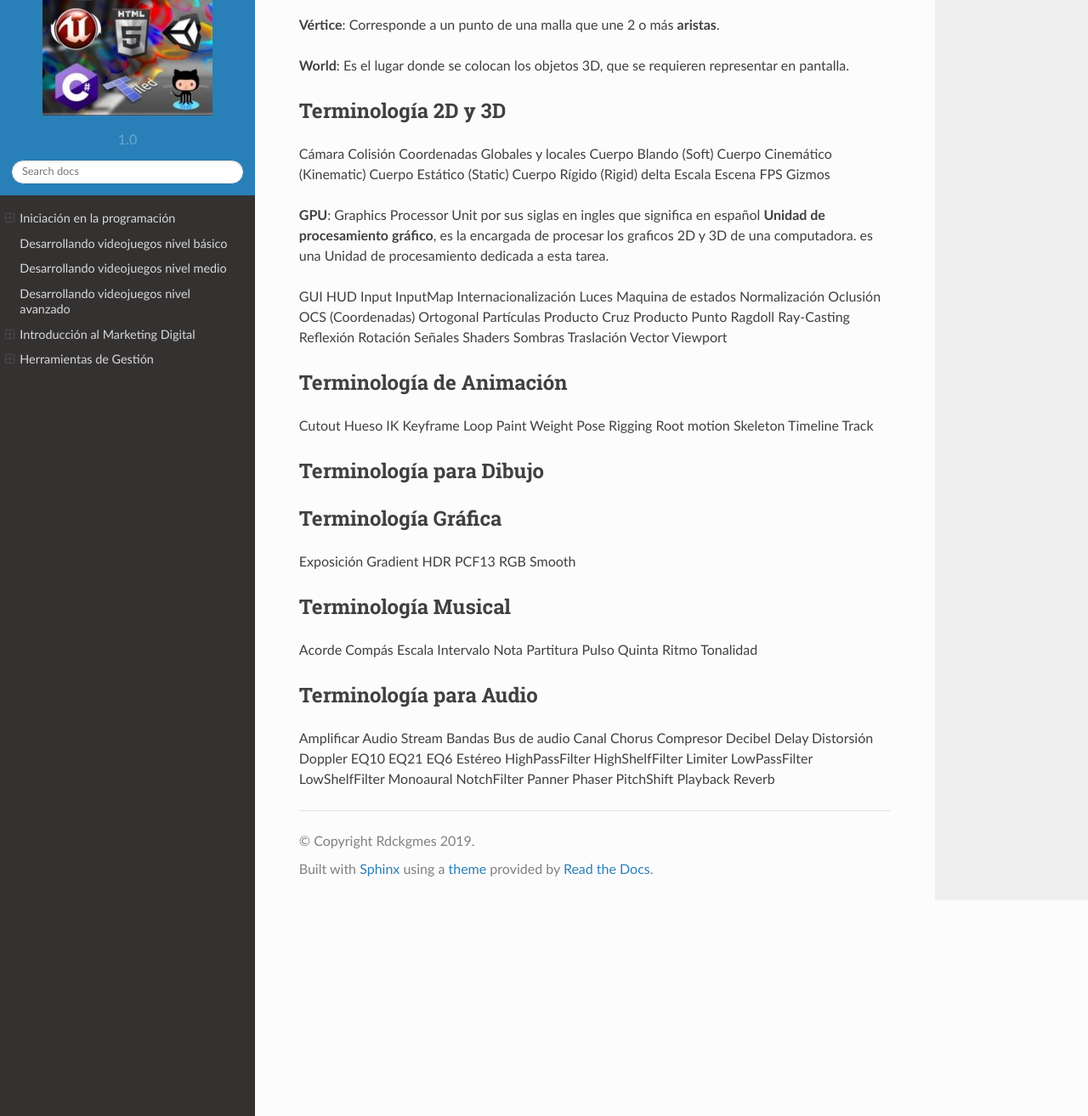
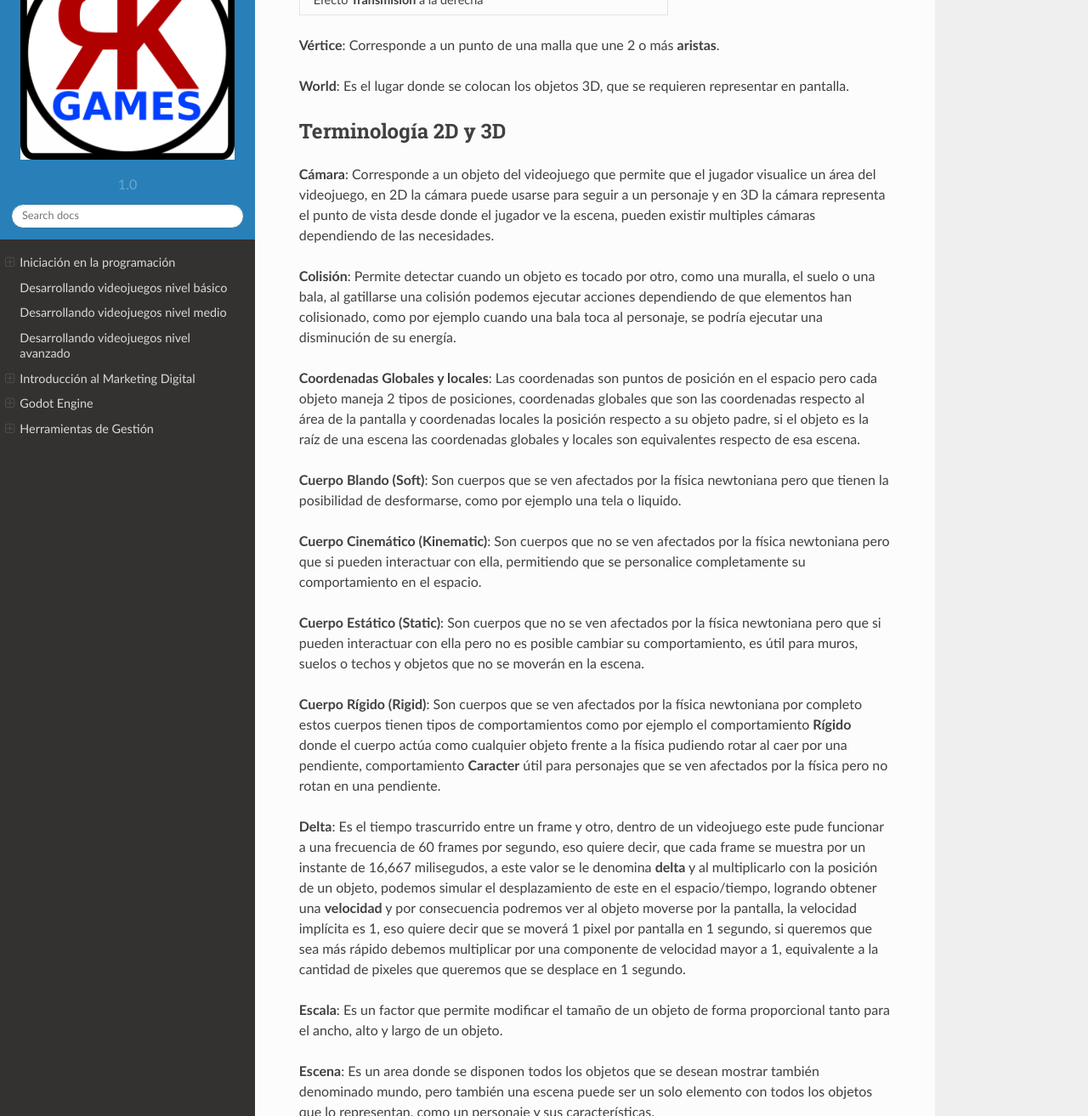
Before and after one commit to RKiemGames/docs, a Sphinx documentation site: the page built from docs/source/gbasic/intro.rst, in a window 1280 px wide and 1400 px high, scrolled down 19226 px, cut to the strip 86-1400 px from the top of the window. Shown: the whole strip at 85% size. Built offline with Sphinx 7.4.7 and the Read the Docs theme 2.0.0, drawn with Linux system fonts in a browser that asks for light colours; pages that are not in the unit, such as notebooks, are missing from menus; some of the changed text lies outside the part shown.

Commit message:
se agrega articulo de la documentacion perdida de godot

```diff
--- a/docs/source/conf.py
+++ b/docs/source/conf.py
@@ -95,7 +95,7 @@
     'collapse_navigation': False, # Collapse navigation (False makes it tree-like)
 }
 
-html_logo = 'img/avatar.jpeg'
+html_logo = 'img/logo.png'
 
 # Add any paths that contain custom static files (such as style sheets) here,
 # relative to this directory. They are copied after the builtin static files,
--- a/docs/source/gbasic/intro.rst
+++ b/docs/source/gbasic/intro.rst
@@ -286,15 +286,15 @@
 en cualquier software de modelado 3D, motores de videojuegos y aplicaciones
 que usan 3D para representar elementos.
 
-**Color Difuso**: Es la reflexion de la luz en una superficie de un objeto. Al
+**Color Difuso**: Es la reflexión de la luz en una superficie de un objeto. Al
 igual que **Albeado** cumple la misma función.
 
 **Coordenada Z**: Es aquella que nos permite tener un mundo 3D normalmente la
 que nos permite tener profundidad, y ver objetos más lejanos y otros cercanos.
-En un mundo 2D solo existen 2 coordenadas X e Y, que reresentan el ancho y el
-alto respectivamente, agregand esta coordenada podemos ya no solo movernos de
-izquierda a derecha, y de arriba hacia abajo, sino que tambien hacia el fondo
-y hacia atras.
+En un mundo 2D solo existen 2 coordenadas X e Y, que representan el ancho y el
+alto respectivamente, agregando esta coordenada podemos ya no solo movernos de
+izquierda a derecha, y de arriba hacia abajo, sino que también hacia el fondo
+y hacia atrás.
 
 **CSG**: Siglas en ingles de **Constructive Solid Geometry**, que en español
 significa Geometría sólida constructiva. permite construir la geometría de un
@@ -394,18 +394,18 @@
 
 **Fog**: El efecto FOG permite realizar varias cosas, principalmente una
 ambientación con niebla, pero también se usa para que objetos lejanos dejen de
-verse en detalle, y se vea solamente su silueta detras de la niebla, logrando
+verse en detalle, y se vea solamente su silueta detrás de la niebla, logrando
 con esto un mejor rendimiento en la escena 3D.
 
-**Geometría**: Todo objeto 3D está construido por medio de poligonos, el
-conjunto de estos poligonos que forman el objeto se le llama geometría.
+**Geometría**: Todo objeto 3D está construido por medio de polígonos, el
+conjunto de estos polígonos que forman el objeto se le llama geometría.
 
 **GI Probes**: En una técnica ocupada para generar luz indirecta en tiempo real
-haciendo que la luz se comporte de acuerdo al punto de visa de una camara y que
+haciendo que la luz se comporte de acuerdo al punto de visa de una cámara y que
 se vea de una forma más real.
 
 **Gridmaps**: Es una técnica empleada en el diseño de niveles 3D, que por medio
-de objetos tridimencionales se van colocando en pantalla como si estos fueran
+de objetos tridimensionales se van colocando en pantalla como si estos fueran
 tiles 2D.
 
 **Grow**: Es un efecto que permite separar las caras de un objeto unidas por
@@ -461,10 +461,10 @@
 +----------+
 
 **Mapa UV**: Sirve para poder proyectar adecuadamente una imagen sobre una
-superficie tridimencional, esta se despliega como una malla en 2 dimensiones.
+superficie tridimensional, esta se despliega como una malla en 2 dimensiones.
 En ella podemos colocar una imagen y automáticamente el **Mapa UV** por medio
-de sus cordenadas referencia esa imagen y la despliega sobre el objeto 3D,
-envolviendolo como si el objeto tubiese esa textura.
+de sus coordenadas referencia esa imagen y la despliega sobre el objeto 3D,
+envolviéndolo como si el objeto tuviese esa textura.
 
 .. |uv| image:: https://upload.wikimedia.org/wikipedia/commons/thumb/f/fe/Cube_Representative_UV_Unwrapping.png/1024px-Cube_Representative_UV_Unwrapping.png
 
@@ -548,16 +548,17 @@
 
 **Polígono**: Es una estructura que se forma por 3 o más **aristas**. su nombre
 proviene por 2 palabras: poli, que significa varios, y gono: que significa
-angulo, es decir una figura geometrica de 2 o mas angulos, es decir, para formar
-2 o más angulos se requieren 3 o más **aristas** unidas. Un triangulo es un
-polígono ya que tiene 3 **aristas** y 2 angulos.
+ángulo, es decir, una figura geométrica de 2 o más ángulos, es decir, para
+formar 2 o más ángulos se requieren 3 o más **aristas** unidas. Un triangulo es
+un polígono ya que tiene 3 **aristas** y 2 ángulos.
 
-**Quaternions**: Son polígonos compustos por 4 **aristas**, tambien llamados
-**Quads**. En la era naciente del 3D se solian usar triangulos para generar
-objetos 3D, esto quiere decir que para generar un cubo se requerian 12
-poligonos, luego con la mejora de la tecnología se incorporaron los
+**Quaternions**: Son polígonos compuestos por 4 **aristas**, también llamados
+
+**Quads**. En la era naciente del 3D se solía usar triángulos para generar
+objetos 3D, esto quiere decir que para generar un cubo se requerían 12
+polígonos, luego con la mejora de la tecnología se incorporaron los
 **Quaternions** permitiendo hacer mallas más complejas y reducir la cantidad de
-poligonos con un rendimiento más eficiente, esto se traduce en objetos de mayor
+polígonos con un rendimiento más eficiente, esto se traduce en objetos de mayor
 definición y velocidad de cálculo de mallas.
 
 .. |3dold| image:: ../img/triangles.png
@@ -598,12 +599,12 @@
 +----------------+
 
 **Render**: Es un proceso de calculo que hace una GPU para representar un
-entorno 3D mezclando la luz ambiental los materiales y la posicion de del punto
+entorno 3D mezclando la luz ambiental los materiales y la posición de del punto
 de vista, dando como resultado una imagen de alta resolución y realismo.
-Usado extensamente en la produccion de peliculas animadas.
+Usado extensamente en la producción de películas animadas.
 
-**Rim**: Es la propiedad de un material para parecer una telas que tienen una pequeña
-microfibra, y hace que la luz se esparza a su alrededor.
+**Rim**: Es la propiedad de un material para parecer una tela que tienen una
+pequeña microfibra, y hace que la luz se esparza a su alrededor.
 
 .. |rim| image:: https://docs.godotengine.org/en/3.1/_images/spatial_material17.png
 
@@ -639,8 +640,8 @@
 
 **Surface**: Superficie de un material.
 
-**Textura**: Imagen usada como superficie de in material, que puede ser una
-imagen que reprente su aspecto.
+**Textura**: Imagen usada como superficie de un material, que puede ser una
+imagen que representa su aspecto.
 
 **TextureAtlas**: Es una imagen que contiene varias texturas, normal
 mente usado para objetos que usan distintos materiales, como por ejemplo
@@ -672,48 +673,141 @@
 Terminología 2D y 3D
 ====================
 
-Cámara
-Colisión
-Coordenadas Globales y locales
-Cuerpo Blando (Soft)
-Cuerpo Cinemático (Kinematic)
-Cuerpo Estático (Static)
-Cuerpo Rígido (Rigid)
-delta
-Escala
-Escena
-FPS
-Gizmos
+**Cámara**: Corresponde a un objeto del videojuego que permite que el jugador
+visualice un área del videojuego, en 2D la cámara puede usarse para seguir a un
+personaje y en 3D la cámara representa el punto de vista desde donde el jugador
+ve la escena, pueden existir multiples cámaras dependiendo de las necesidades.
+
+
+**Colisión**: Permite detectar cuando un objeto es tocado por otro, como
+una muralla, el suelo o una bala, al gatillarse una colisión podemos
+ejecutar acciones dependiendo de que elementos han colisionado, como
+por ejemplo cuando una bala toca al personaje, se podría ejecutar una
+disminución de su energía.
+
+**Coordenadas Globales y locales**: Las coordenadas son puntos de posición en
+el espacio pero cada objeto maneja 2 tipos de posiciones, coordenadas
+globales que son las coordenadas respecto al área de la pantalla y
+coordenadas locales la posición respecto a su objeto padre, si el objeto
+es la raíz de una escena las coordenadas globales y locales son equivalentes
+respecto de esa escena.
+
+**Cuerpo Blando (Soft)**: Son cuerpos que se ven afectados por la física
+newtoniana pero que tienen la posibilidad de desformarse, como por ejemplo
+una tela o liquido.
+
+**Cuerpo Cinemático (Kinematic)**: Son cuerpos que no se ven afectados por la
+física newtoniana pero que si pueden interactuar con ella, permitiendo que
+se personalice completamente su comportamiento en el espacio.
+
+**Cuerpo Estático (Static)**: Son cuerpos que no se ven afectados por la
+física newtoniana pero que si pueden interactuar con ella pero no es posible
+cambiar su comportamiento, es útil para muros, suelos o techos y objetos que
+no se moverán en la escena.
+
+**Cuerpo Rígido (Rigid)**: Son cuerpos que se ven afectados por la
+física newtoniana por completo estos cuerpos tienen tipos de comportamientos
+como por ejemplo el comportamiento **Rígido** donde el cuerpo actúa como
+cualquier objeto frente a la física pudiendo rotar al caer por una pendiente,
+comportamiento **Caracter** útil para personajes que se ven afectados por la
+física pero no rotan en una pendiente.
+
+**Delta**: Es el tiempo trascurrido entre un frame y otro, dentro de un
+videojuego este pude funcionar a una frecuencia de 60 frames por segundo,
+eso quiere decir, que cada frame se muestra por un instante de 16,667
+milisegudos, a este valor se le denomina **delta** y al multiplicarlo con la
+posición de un objeto, podemos simular el desplazamiento de este en el
+espacio/tiempo, logrando obtener una **velocidad** y por consecuencia
+podremos ver al objeto moverse por la pantalla, la velocidad implícita
+es 1, eso quiere decir que se moverá 1 pixel por pantalla en 1 segundo, si
+queremos que sea más rápido debemos multiplicar por una componente de
+velocidad mayor a 1, equivalente a la cantidad de pixeles que queremos que
+se desplace en 1 segundo.
+
+**Escala**: Es un factor que permite modificar el tamaño de un objeto de
+forma proporcional tanto para el ancho, alto y largo de un objeto.
+
+**Escena**: Es un area donde se disponen todos los objetos que se desean
+mostrar también denominado mundo, pero también una escena puede ser un solo
+elemento con todos los objetos que lo representan, como un personaje y sus
+características.
+
+**FPS**: Sigla de Frame por Segundo.
+
+**Frame**: imágenes que al unirlas una tras otra se logra el efecto de
+movimiento.
+
+**Gizmos**: Controles que se muestran en la pantalla que permiten manipular
+los objetos y sus atributos contenidos en una escena de una forma visual,
+como por ejemplo arrastrando y soltando con el mouse.
 
 **GPU**: Graphics Processor Unit por sus siglas en ingles que significa en
 español **Unidad de procesamiento gráfico**, es la encargada de procesar los
-graficos 2D y 3D de una computadora. es una Unidad de procesamiento dedicada
+gráficos 2D y 3D de una computadora. es una Unidad de procesamiento dedicada
 a esta tarea.
 
-GUI
-HUD
-Input
-InputMap
-Internacionalización
-Luces
-Maquina de estados
-Normalización
-Oclusión
-OCS (Coordenadas)
-Ortogonal
-Partículas
-Producto Cruz
-Producto Punto
-Ragdoll
-Ray-Casting
-Reflexión
-Rotación
-Señales
-Shaders
-Sombras
-Traslación
-Vector
-Viewport
+**GUI**: Sigla de Graphic User Interface o en español, interfaz gráfica de
+usuario, con ella podemos representar elementos como cajas de texto, paneles
+y otros elementos que no interactúan en el juego sino con el jugador.
+
+**HUD**: Head-Up Display o en español como una traducción no literal
+"Panel de Estados", que permite mostrar al jugador información relevante del
+juego, pero que no interactuá con este ni con el jugador, como por ejemplo,
+puede mostrar el nivel de energía, cantidad de elementos, tiempo restante,
+etc...
+
+**Input**:
+
+**InputMap**:
+
+**i18n**: Internacionalización
+
+**Luces**:
+
+**Maquina de estados**:
+
+**Normalización**:
+
+**Oclusión**:
+
+**OCS (Coordenadas)**:
+
+**Ortogonal**:
+
+**Partículas**:
+
+**Producto Cruz**:
+
+**Producto Punto**:
+
+**Ragdoll**: Permite hacer que un sistema de huesos se comporte como si
+este fuera un títere, es decir, se puede afectar a ciertas articulaciones
+del esqueleto a que sean afectadas por la física haciendo que parezca un
+muñeco de trapo, es útil para personajes que simulan morir.
+
+**Ray-Casting**: Es un tipo de colisión que se activa cuando este toca un
+objeto en el espacio, este viaja como un rayo en línea recta a través del
+espacio y si toca un objeto este entrega la posición en la cual lo toco.
+
+
+**Reflexión**:
+
+**Rotación**:
+
+**Señales**:
+
+**Shaders**:
+
+**Sombras**:
+
+**Traslación**:
+
+**Vector**:
+
+**Viewport**: Es el area visible del videojuego para un jugador, tiene la capacidad
+de adaptarse a la resolución de una pantalla y mostrarse correctamente.
+
+
 
 
 Terminología de Animación
--- a/docs/source/index.rst
+++ b/docs/source/index.rst
@@ -66,6 +66,7 @@
 .. toctree::
    :maxdepth: 1
 
+   godot/index
    extra/index
 
 Próximamente agregaremos más contenido, así que quedate al tanto de las
```
Also changed, not shown: other parts of docs/source/gbasic/intro.rst (+19 -19 lines), other parts of docs/source/index.rst (+1 -1 lines), docs/source/godot/filter_script.rst (added, +62 -0 lines), docs/source/godot/index.rst (added, +12 -0 lines), docs/source/img/logo.png (added), docs/source/img/portada.jpg (added).
